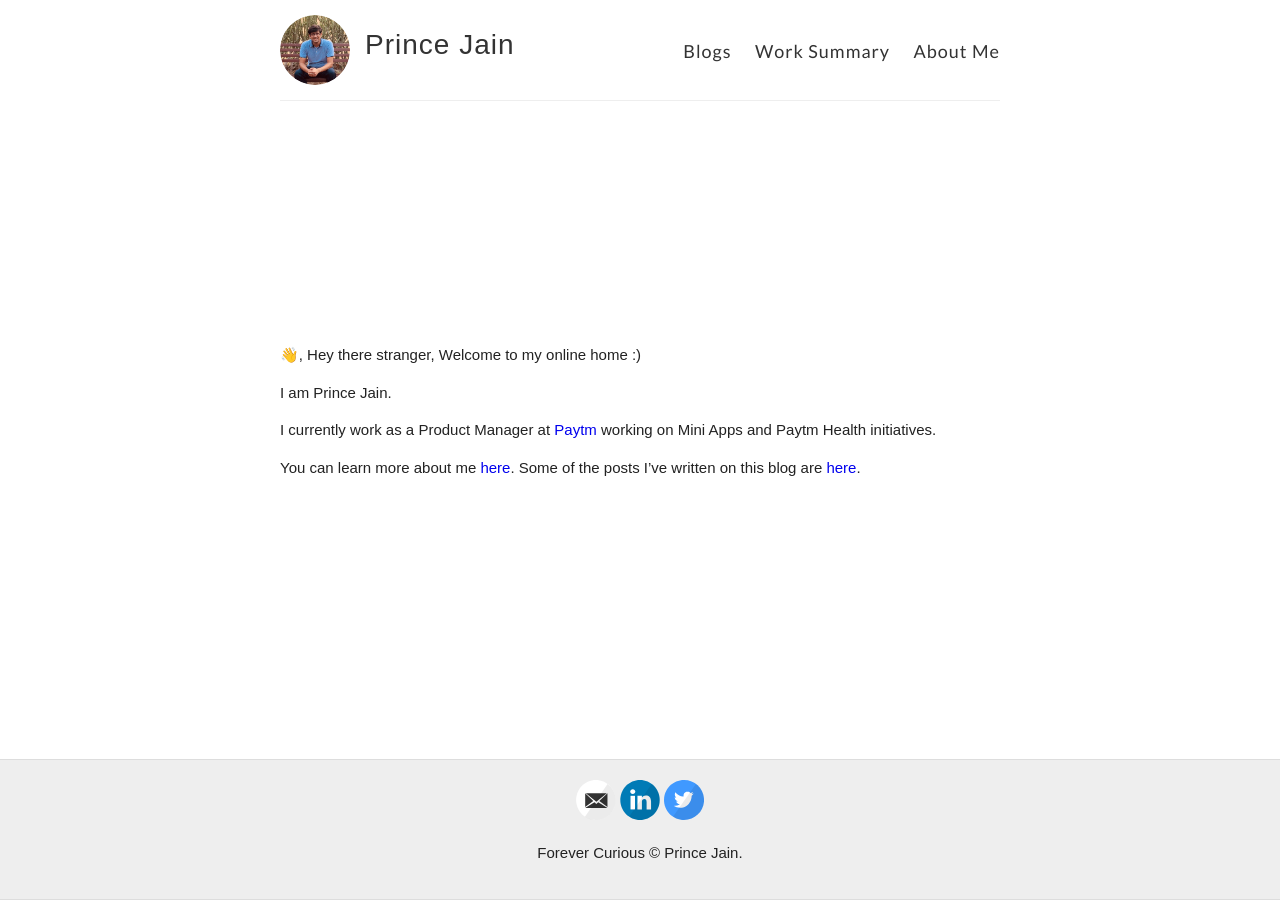
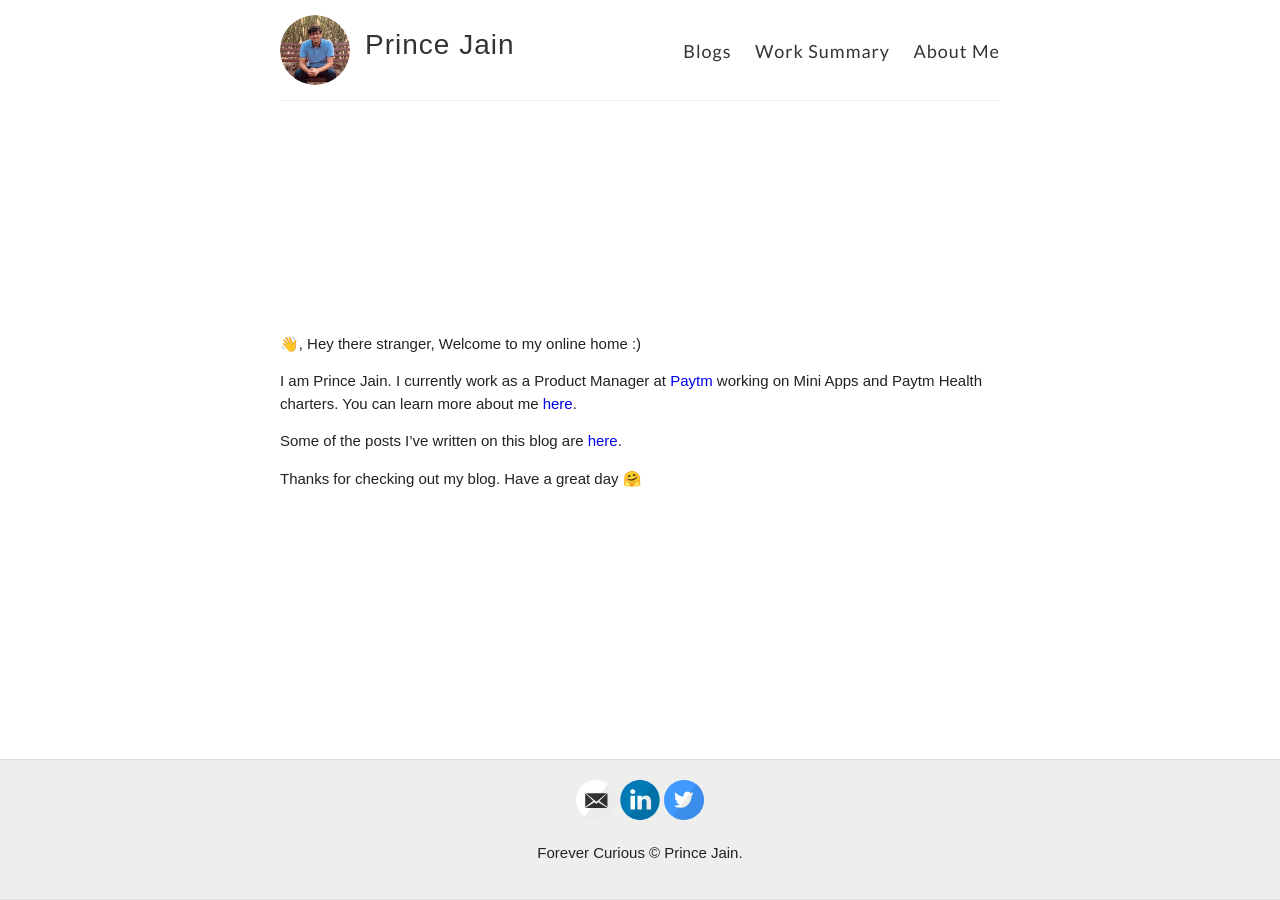
Before and after one commit to product-noob/product-noob.github.io, a Jekyll site: the page built from index.md, in a window 1280 px wide. Built offline with Jekyll 4.4.1, drawn with Linux system fonts in a browser that asks for light colours.

Commit message:
updated index

```diff
--- a/index.md
+++ b/index.md
@@ -4,8 +4,8 @@ layout: page
 
 👋, Hey there stranger, Welcome to my online home :)
 
-I am Prince Jain.
+I am Prince Jain. I currently work as a Product Manager at [Paytm](https://www.paytm.com/) working on Mini Apps and Paytm Health charters. You can learn more about me [here](https://princejain.me/about).
 
-I currently work as a Product Manager at [Paytm](https://www.paytm.com/) working on Mini Apps and Paytm Health initiatives.
+Some of the posts I’ve written on this blog are [here](https://princejain.me/blogs/).
 
-You can learn more about me [here](https://princejain.me/about). Some of the posts I’ve written on this blog are [here](https://princejain.me/blogs/).
+Thanks for checking out my blog. Have a great day 🤗
```
